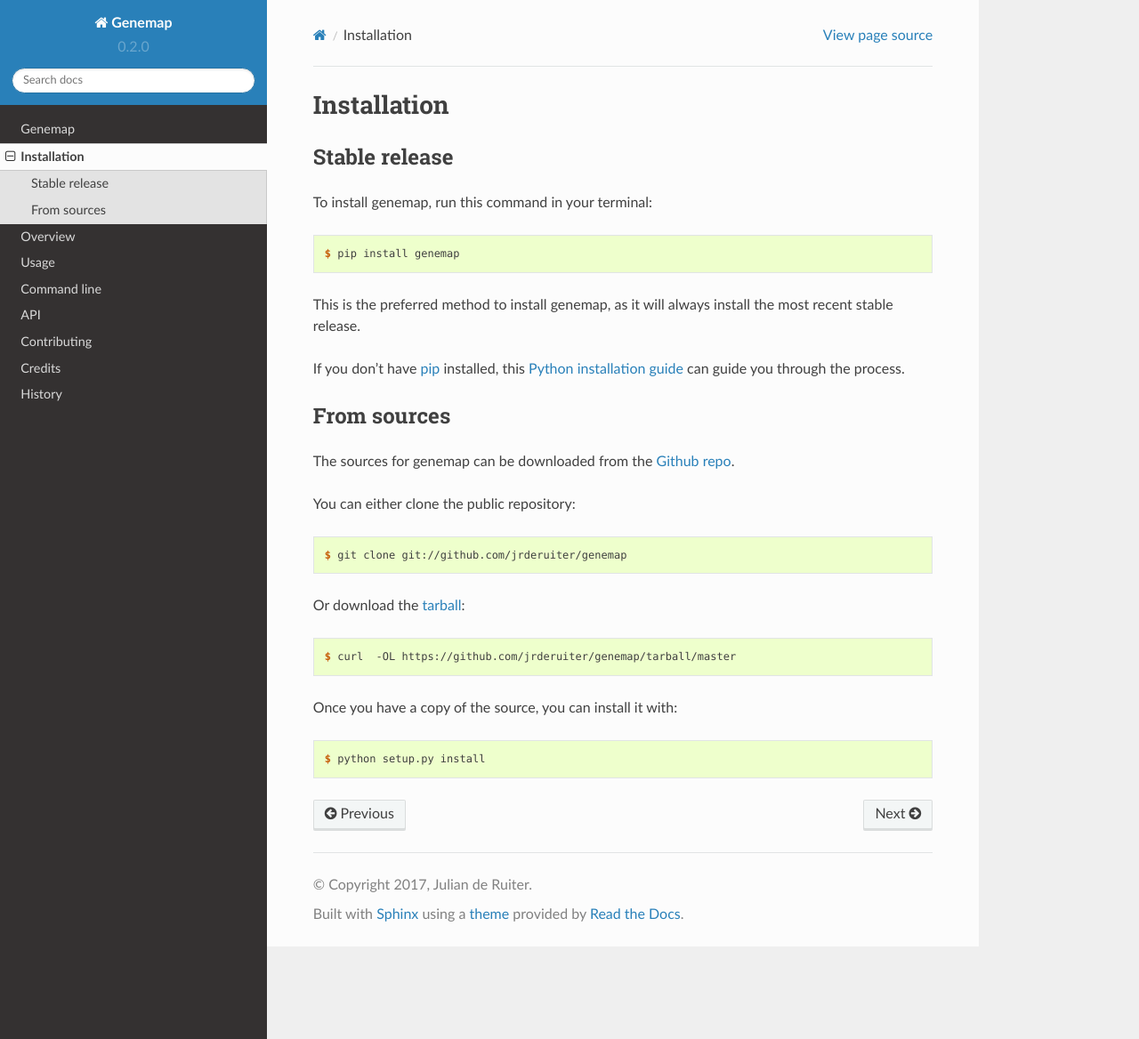
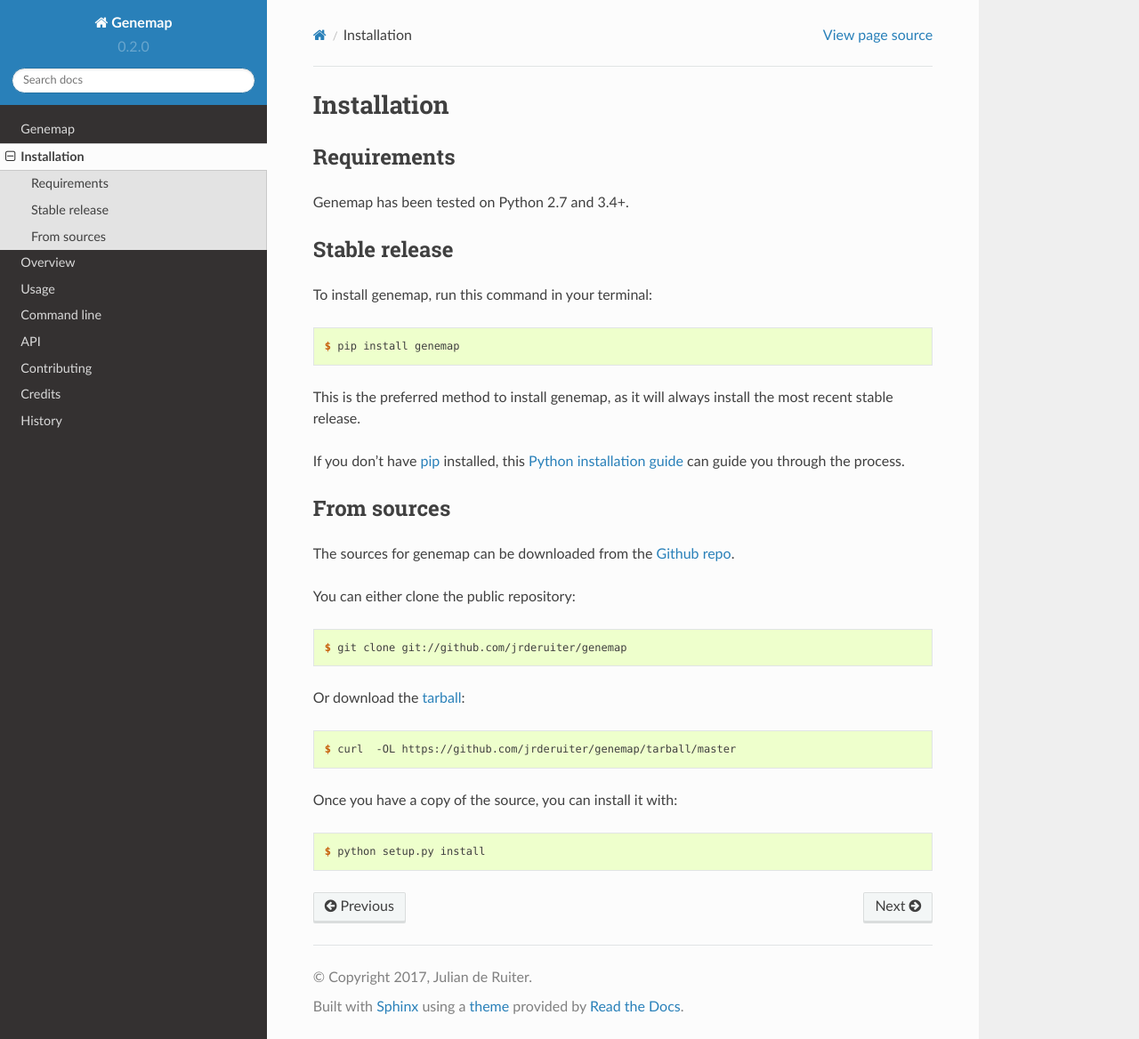
Before and after one commit to jrderuiter/genemap, a Sphinx documentation site: the page built from docs/installation.rst, in a window 1280 px wide and 1168 px high. Shown: the whole window at 89% size. Built offline with Sphinx 7.4.7 and the Read the Docs theme 2.0.0, drawn with Linux system fonts in a browser that asks for light colours.

```diff
--- a/docs/installation.rst
+++ b/docs/installation.rst
@@ -1,6 +1,11 @@
 ============
 Installation
 ============
+
+Requirements
+------------
+
+Genemap has been tested on Python 2.7 and 3.4+.
 
 Stable release
 --------------
--- a/setup.py
+++ b/setup.py
@@ -13,7 +13,7 @@
     history = history_file.read()
 
 # General requirements.
-requirements = ['future', 'pandas', 'pybiomart', 'requests_cache']
+requirements = ['future', 'pandas>=0.18.0', 'pybiomart', 'requests_cache']
 extra_requirements = {}
 
 setuptools.setup(
```
Also changed, not shown: .travis.yml.
